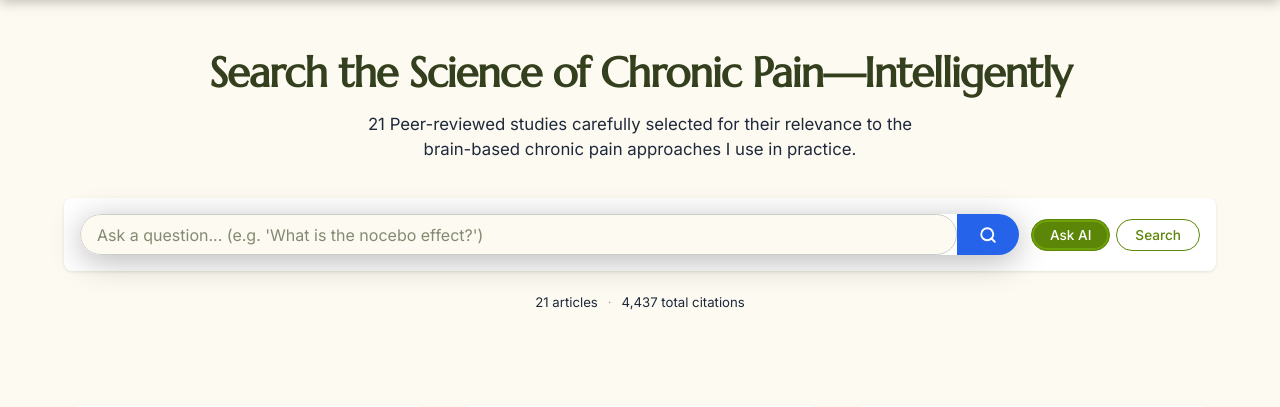
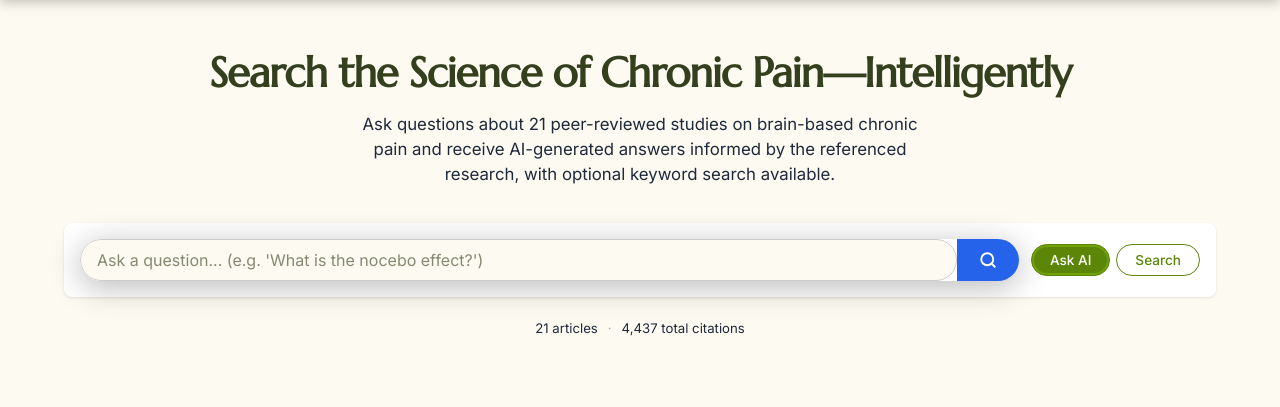
Before and after one commit to Blairgolson2/BlairGolsonWebsiteResearch, a Flask app: page / in a window 1280 px wide. Shown: the part 58-465 px from the top of the page. Run offline with Flask 3, Linux system fonts and the light colour scheme; data comes from the database, SQL or seed files in the repository.

Commit message:
Update index.html

```diff
--- a/templates/index.html
+++ b/templates/index.html
@@ -10,10 +10,16 @@
   <div class="container">
     <h1>Search the Science of Chronic Pain—Intelligently</h1>
     <p class="hero-subtitle">
+      {#
+        Replace the original subtitle with a more descriptive message. When articles are present,
+        include the count dynamically; otherwise omit the count. This phrasing explains that
+        users can ask questions about the peer‑reviewed studies and receive AI‑generated answers,
+        with optional keyword search available.
+      #}
       {% if not db_empty and articles %}
-        {{ articles|length }} Peer-reviewed studies carefully selected for their relevance to the brain-based chronic pain approaches I use in practice.
+        Ask questions about {{ articles|length }} peer-reviewed studies on brain-based chronic pain and receive AI-generated answers informed by the referenced research, with optional keyword search available.
       {% else %}
-        Peer-reviewed studies carefully selected for their relevance to the brain-based chronic pain approaches I use in practice.
+        Ask questions about peer-reviewed studies on brain-based chronic pain and receive AI-generated answers informed by the referenced research, with optional keyword search available.
       {% endif %}
     </p>
 
```
